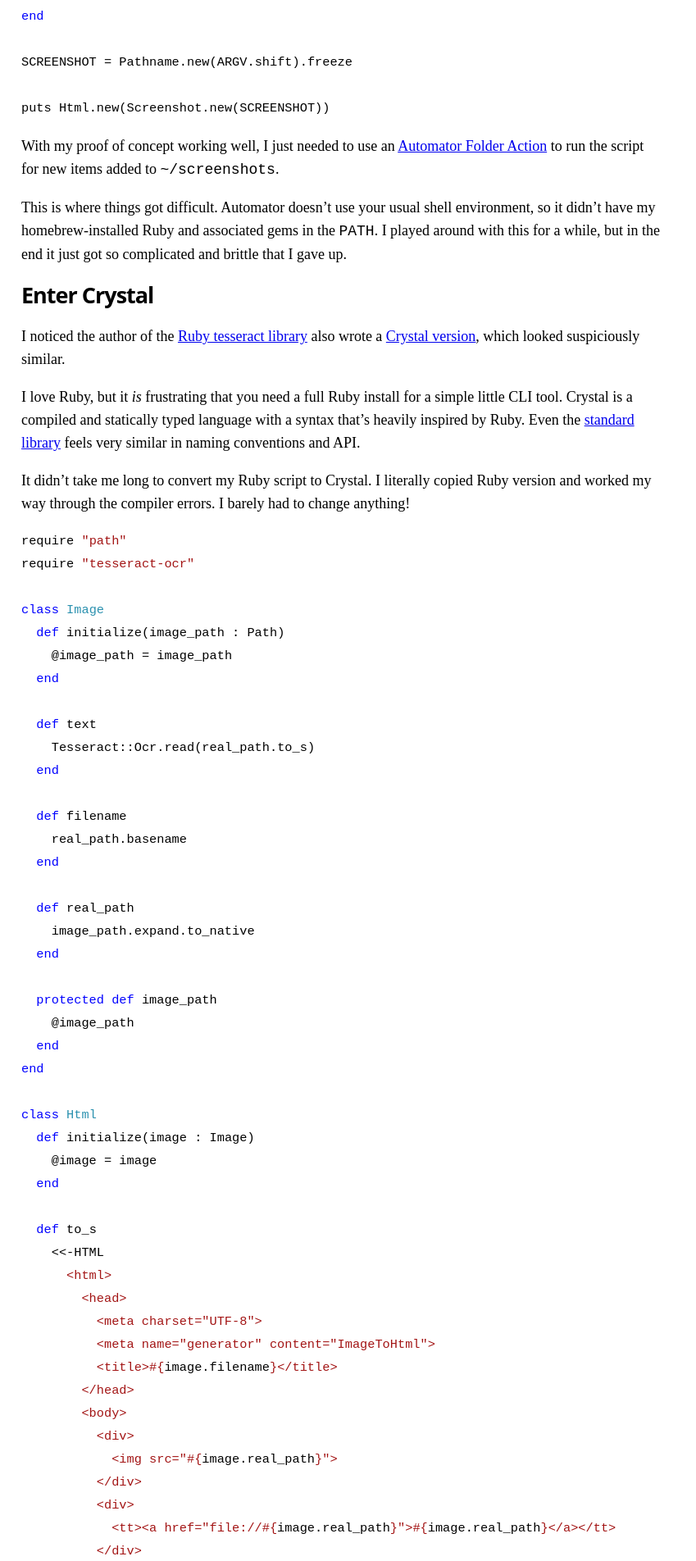
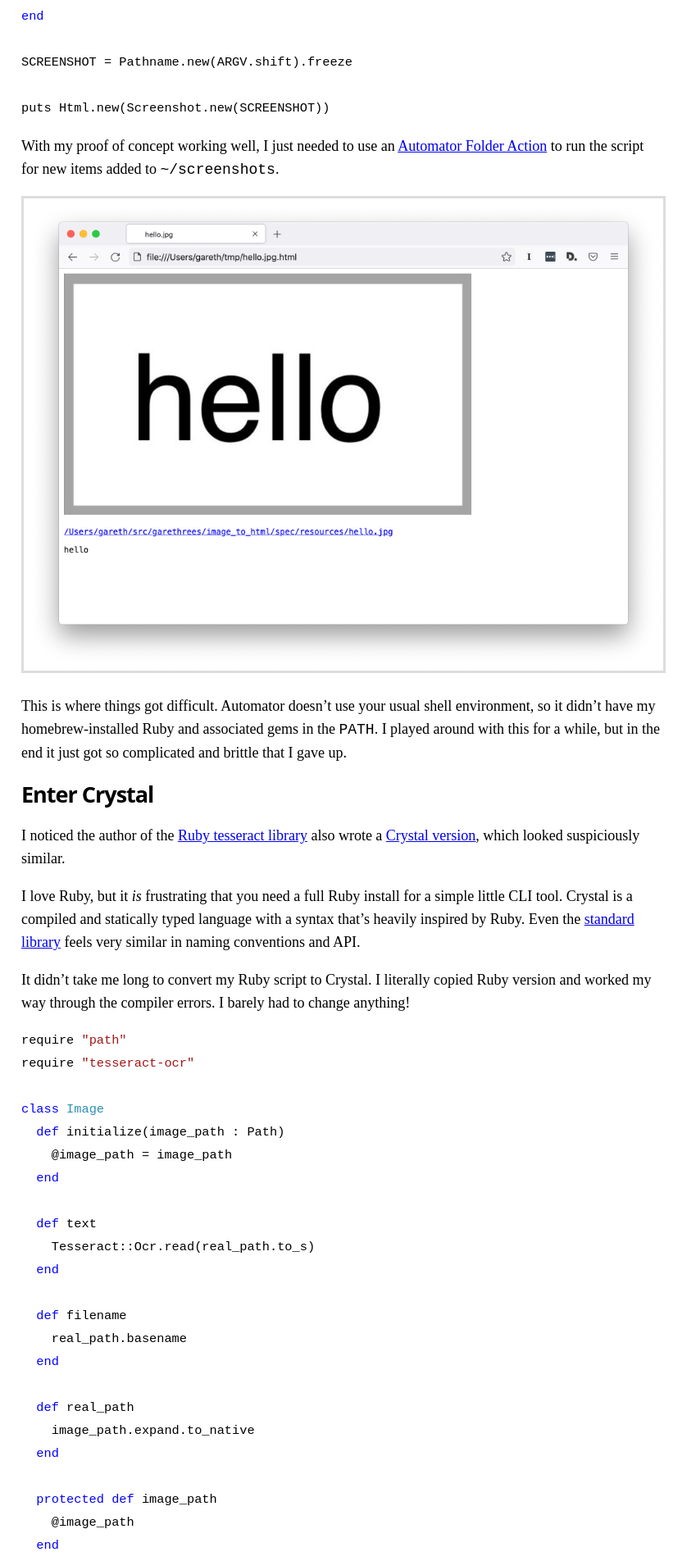
Before and after one commit to garethrees/garethrees.github.com, a Jekyll site: the page built from _posts/2021-12-16-ocr-screenshots-crystal.md, in a window 1280 px wide. Shown: the part 2388-4292 px from the top of the page at 82% size, without its empty margins (0-849 px from the left). Built offline with Jekyll 4.4.1, drawn with Linux system fonts in a browser that asks for light colours.

Commit message:
Add example output image to OCR screenshots

```diff
--- a/_posts/2021-12-16-ocr-screenshots-crystal.md
+++ b/_posts/2021-12-16-ocr-screenshots-crystal.md
@@ -88,6 +88,8 @@ puts Html.new(Screenshot.new(SCREENSHOT))
 
 With my proof of concept working well, I just needed to use an [Automator Folder Action](http://www.macosxautomation.com/automator/folder-action/index.html) to run the script for new items added to `~/screenshots`.
 
+![HTML counterpart with extracted text](/images/posts/image-to-html-output.png)
+
 This is where things got difficult. Automator doesn’t use your usual shell environment, so it didn’t have my homebrew-installed Ruby and associated gems in the `PATH`. I played around with this for a while, but in the end it just got so complicated and brittle that I gave up.
 
 ## Enter Crystal
```
Also changed, not shown: images/posts/image-to-html-output.png (added).
